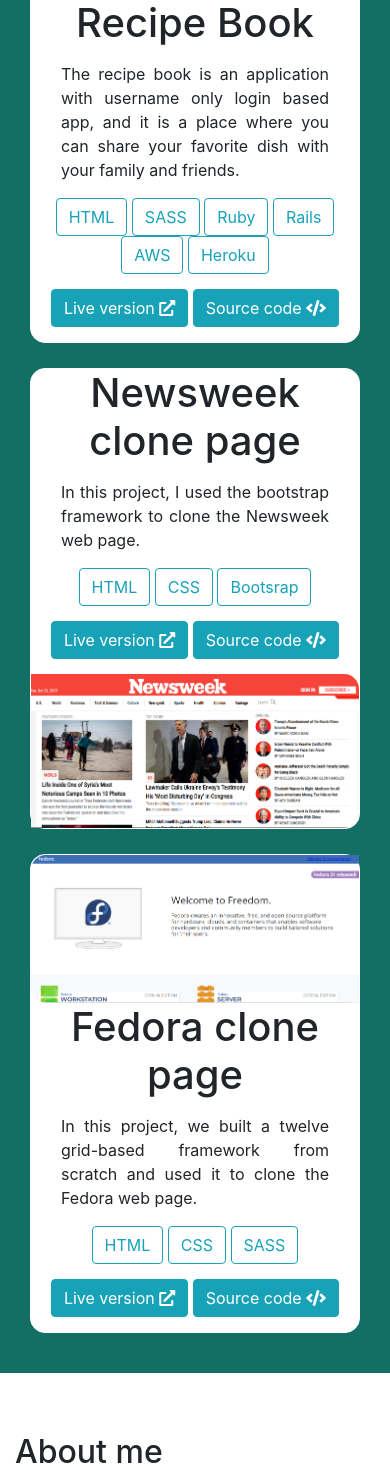
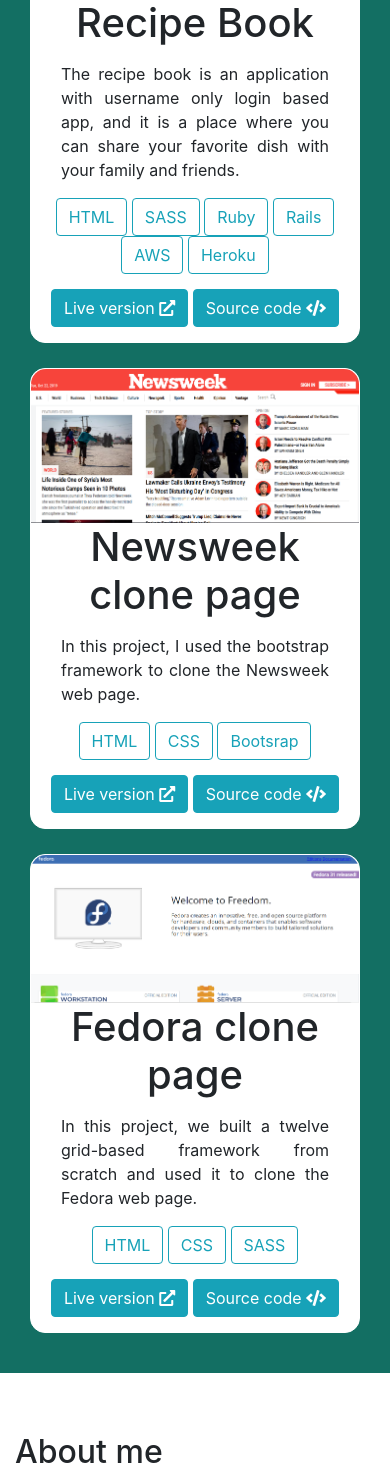
Before and after one commit to RoodzFernando/portfolio, a PHP site: page / in a window 390 px wide. Shown: the part 1157-2627 px from the top of the page. Run offline with PHP 8.4, Linux system fonts and the light colour scheme; some libraries are stand-ins or nearby versions.

Commit message:
Add code for responsiveness

```diff
--- a/index.html
+++ b/index.html
@@ -28,7 +28,7 @@
                         </defs>
                         <g id="Group_2" data-name="Group 2" transform="translate(-541 -369)">
                             <g transform="matrix(1, 0, 0, 1, 541, 369)" filter="url(#Ellipse_6)">
-                                <g id="Ellipse_6-2" data-name="Ellipse 6" transform="translate(9 6)" fill="#5252af" stroke="#fff"
+                                <g id="Ellipse_6-2" data-name="Ellipse 6" transform="translate(9 6)" fill="#fafaff" stroke="#fff"
                                     stroke-width="5">
                                     <circle cx="150" cy="150" r="150" stroke="none" />
                                     <circle cx="150" cy="150" r="147.5" fill="none" />
@@ -146,7 +146,7 @@
                         <a class="btn btn-info" href="https://github.com/RoodzFernando/bootstrap-framework" target="_blank">Source code <i class="fas fa-code"></i></a>
                     </div>
                 </div>
-                <div class="col-lg-4 project-img order-lg-1">
+                <div class="col-lg-4 project-img">
                     <img src="./images/2.png" alt="">
                 </div>
             </div>
--- a/style.css
+++ b/style.css
@@ -29,6 +29,11 @@
 body header nav .logo svg {
   height: 65px;
   width: 65px;
+}
+
+body header nav .logo svg [id^="Line"],
+body header nav .logo svg [id^="Path"] {
+  stroke: #4a8fe7;
 }
 
 body header nav .nav-links {
@@ -187,4 +192,23 @@
   display: block;
   margin-top: 10px;
 }
+
+@media (max-width: 576px) {
+  body .projects .project-img img {
+    border-bottom-left-radius: 0px !important;
+    border-bottom-right-radius: 0px !important;
+    border-top-left-radius: 15px !important;
+    border-top-right-radius: 15px !important;
+  }
+  body .projects:nth-child(2) {
+    display: -webkit-box;
+    display: -ms-flexbox;
+    display: flex;
+  }
+  body .projects:nth-child(2) .project-img {
+    -webkit-box-ordinal-group: 0;
+        -ms-flex-order: -1;
+            order: -1;
+  }
+}
 /*# sourceMappingURL=style.css.map */
--- a/style.scss
+++ b/style.scss
@@ -22,6 +22,10 @@
                     svg {
                         height: 65px;
                         width: 65px;
+                        [id^="Line"],
+                        [id^="Path"] {
+                            stroke: #4a8fe7;
+                        }
                     }
                 }
                 .nav-links {
@@ -144,4 +148,22 @@
                 }
             }
         }
+        @media (max-width: 576px) {
+            .projects {
+                .project-img {
+                    img {
+                        border-bottom-left-radius: 0px !important;
+                        border-bottom-right-radius: 0px !important;
+                        border-top-left-radius: 15px !important;
+                        border-top-right-radius: 15px !important;
+                    }
+                }
+            }
+            .projects:nth-child(2) {
+                display: flex;
+                .project-img {
+                    order: -1;
+                }
+            }
+        }
     }
```
Also changed, not shown: 1 other file.
